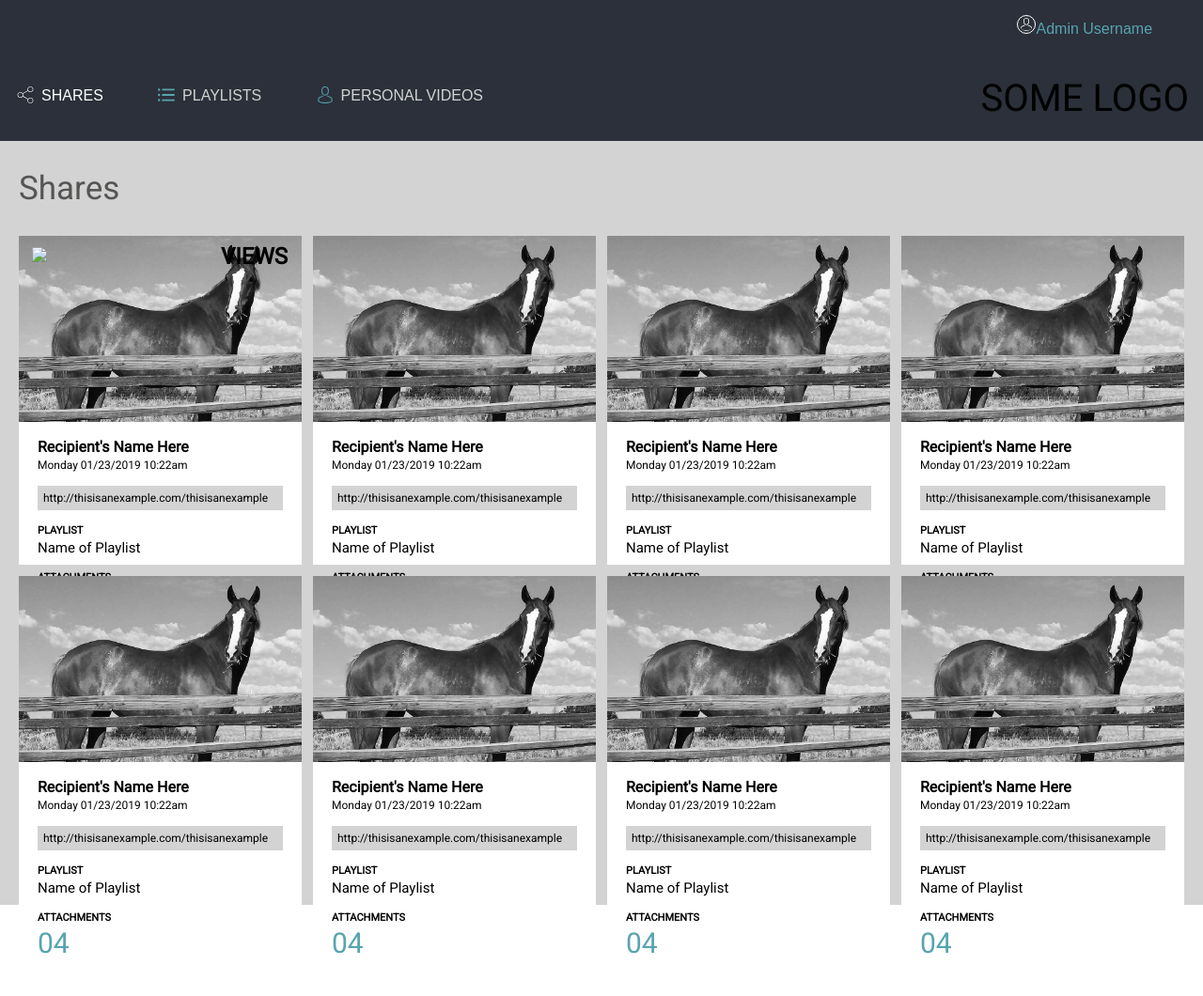
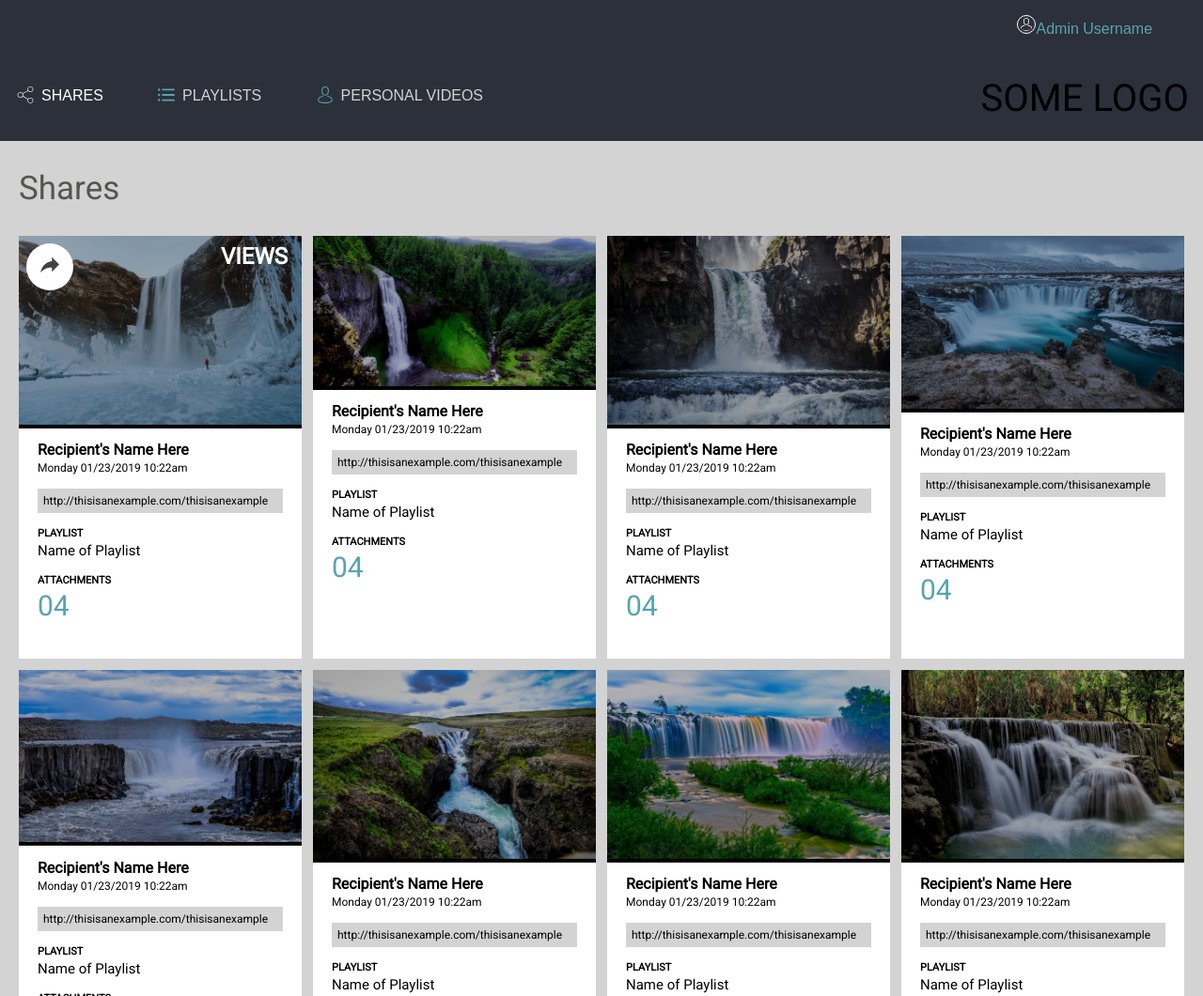
Before and after one commit to kayleenovak/kb-comp-challenge-2, a plain HTML site: page index.html in a window 1280 px wide. Shown: the top 1060 px of the page at 94% size. Drawn offline with Linux system fonts and the light colour scheme.

Commit message:
Add waterfall photos

```diff
--- a/index.html
+++ b/index.html
@@ -22,9 +22,9 @@
     <section class="card-section">
       <article class="card card1">
         <section class="images">
-          <img src="images/rayyy.jpg" class="rhea-img">
+          <img src="images/wf1.jpg" class="waterfall-img">
           <div class="arrow-btn-views">
-            <button><img src="images/arrow-btn.svg" class="arrow-btn"></button>
+            <button class="arrow-btn"><img src="images/arrow-btn.svg" class="arrow-icon"></button>
             <h2 class="views-heading">VIEWS</h2>
           </div>
         </section>
@@ -41,7 +41,7 @@
       <article class="card card2">
               <article class="card card1">
         <section class="images">
-          <img src="images/rayyy.jpg" class="rhea-img">
+          <img src="images/wf2.jpg" class="waterfall-img">
         </section>
         <section class="card-content">
           <h2 class="card-header">Recipient's Name Here</h2>
@@ -57,7 +57,7 @@
       <article class="card card3">
               <article class="card card1">
         <section class="images">
-          <img src="images/rayyy.jpg" class="rhea-img">
+          <img src="images/wf3.jpg" class="waterfall-img">
         </section>
         <section class="card-content">
           <h2 class="card-header">Recipient's Name Here</h2>
@@ -73,7 +73,7 @@
       <article class="card card4">
               <article class="card card1">
         <section class="images">
-          <img src="images/rayyy.jpg" class="rhea-img">
+          <img src="images/wf4.jpg" class="waterfall-img">
         </section>
         <section class="card-content">
           <h2 class="card-header">Recipient's Name Here</h2>
@@ -89,7 +89,7 @@
       <article class="card card5">
               <article class="card card1">
         <section class="images">
-          <img src="images/rayyy.jpg" class="rhea-img">
+          <img src="images/wf5.jpg" class="waterfall-img">
         </section>
         <section class="card-content">
           <h2 class="card-header">Recipient's Name Here</h2>
@@ -105,7 +105,7 @@
       <article class="card card6">
               <article class="card card1">
         <section class="images">
-          <img src="images/rayyy.jpg" class="rhea-img">
+          <img src="images/wf6.jpg" class="waterfall-img">
         </section>
         <section class="card-content">
           <h2 class="card-header">Recipient's Name Here</h2>
@@ -121,7 +121,7 @@
       <article class="card card7">
               <article class="card card1">
         <section class="images">
-          <img src="images/rayyy.jpg" class="rhea-img">
+          <img src="images/wf7.jpg" class="waterfall-img">
         </section>
         <section class="card-content">
           <h2 class="card-header">Recipient's Name Here</h2>
@@ -137,7 +137,7 @@
       <article class="card card8">
         <article class="card card1">
           <section class="images">
-            <img src="images/rayyy.jpg" class="rhea-img">
+            <img src="images/wf8.jpg" class="waterfall-img">
           </section>
           <section class="card-content">
             <h2 class="card-header">Recipient's Name Here</h2>
--- a/style.css
+++ b/style.css
@@ -99,7 +99,7 @@ button {
   grid-template-areas: 'photo'
                        'card-content';
   grid-template-rows: 1fr 2fr;
-  height: 350px;
+  height: 450px;
 }
 
 .card1 {
@@ -110,13 +110,15 @@ button {
 .images {
   grid-area: photo;
   position: relative;
+  background: black;
 }
 
-.rhea-img {
+.waterfall-img {
   object-fit: cover;
   overflow: hidden;
   max-height: 100%;
   width: 100%;
+  opacity: .7;
 }
 
 .arrow-btn-views {
@@ -132,10 +134,18 @@ button {
 
 .views-heading {
   margin: 0;
+  color: white;
 }
 
 .arrow-btn {
-  height: 35px;
+  background: white;
+  height: 50px;
+  width: 50px;
+  border-radius: 25px;
+}
+
+.arrow-icon {
+  height: 20px;
   margin: 0;
 }
 
```
Also changed, not shown: images/arrow-btn.svg (added), images/wf1.jpg (added), images/wf2.jpg (added), images/wf3.jpg (added), images/wf4.jpg (added), images/wf5.jpg (added), images/wf6.jpg (added), images/wf7.jpg (added), images/wf8.jpg (added), 2 other files.
